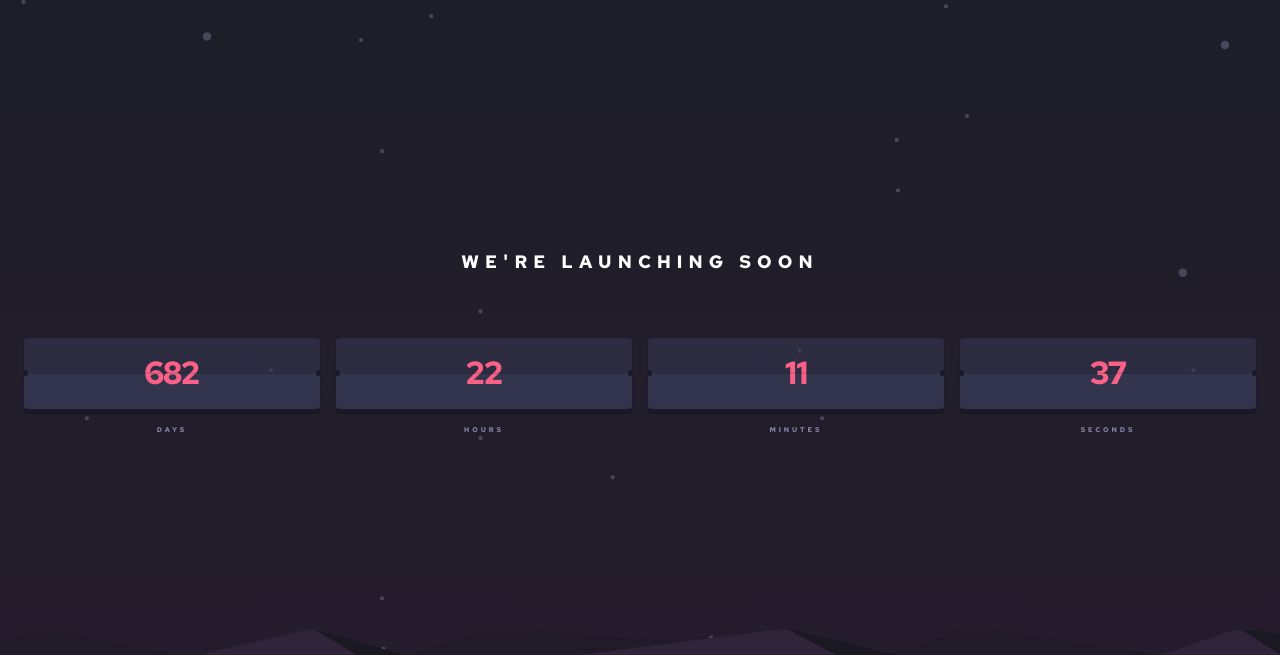
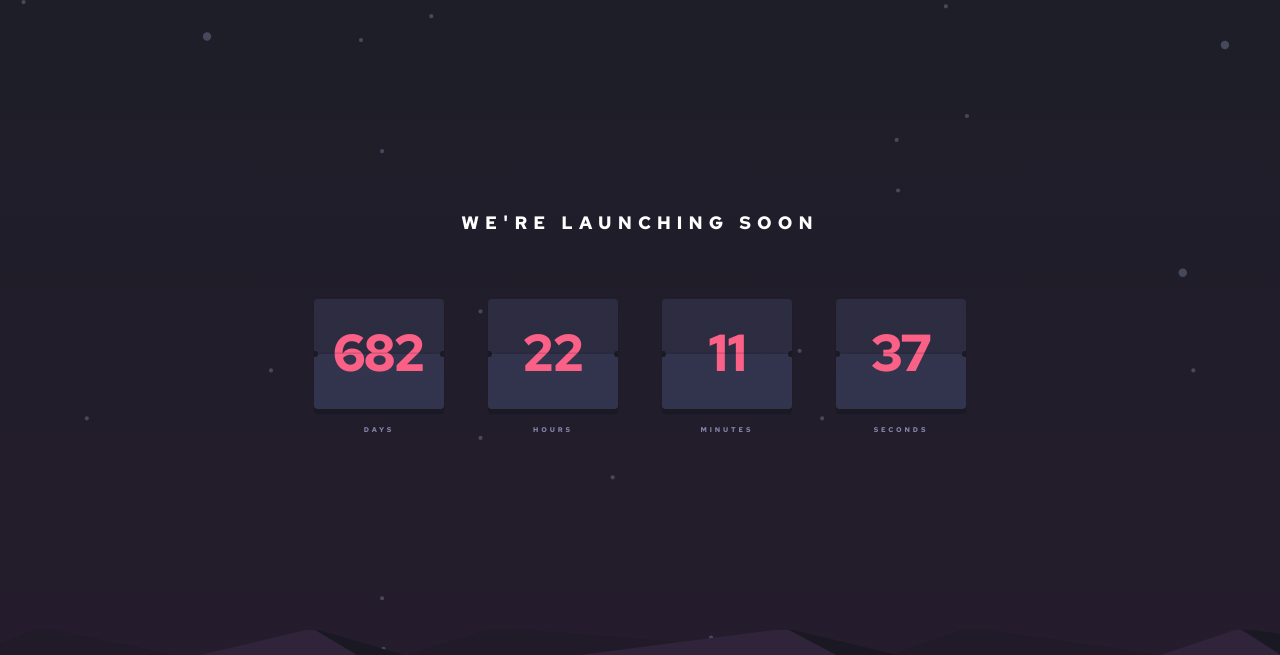
Before and after one commit to HackMort/Launch-countdown-timer, a plain HTML site: page index.html in a window 1280 px wide. Shown: the top 655 px of the page. Drawn offline with Linux system fonts and the light colour scheme.

Commit message:
Tablet Layout

```diff
--- a/assets/css/style.css
+++ b/assets/css/style.css
@@ -73,7 +73,9 @@ body::after {
   align-items: stretch;
   flex-direction: column;
   justify-content: center;
-  height: 80vh;
+  height: 75vh;
+  margin-inline: auto;
+  max-width: 690px;
   text-transform: uppercase;
   width: 100%;
 }
@@ -94,7 +96,8 @@ body::after {
   text-align: center;
 }
 .countdown-item {
-
+  margin-inline: auto;
+  width: 100%;
 }
 .countdown-item-number {
   /* outline: 1px solid hsl(var(--clr-soft-red)); */
@@ -167,3 +170,15 @@ body::after {
   margin-top: 2rem;
   margin-bottom: 2rem;
 }
+@media (min-width: 40rem) {
+  .countdown-wrapper {
+    max-width: 680px;
+  }
+  .countdown-item {
+    max-width: 130px;
+  }
+  .countdown-item-number {
+    font-size: 3.25rem;
+    height: 110px;
+  }
+}
```
Also changed, not shown: 1 other file.
